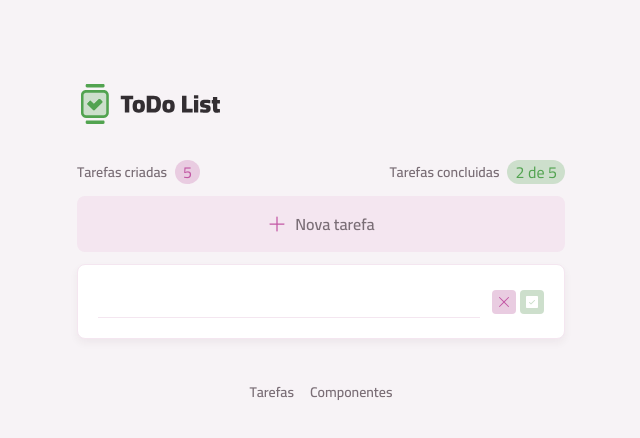
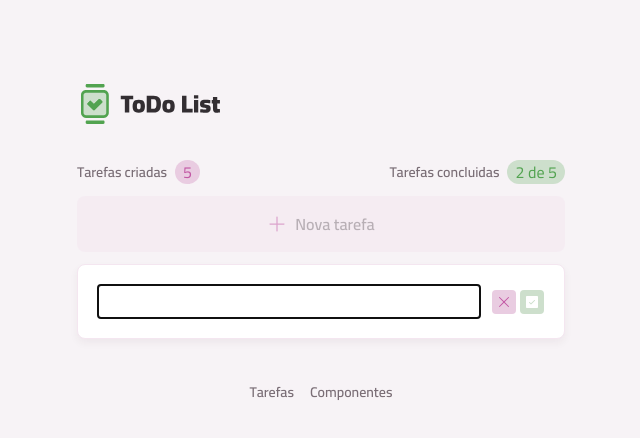
Before and after one commit to juniorbonini/todo-list, a React (Vite) app: page / in a window 1280 px wide. Both pictures are taken after a click on the button "Nova tarefa". Shown: the top 438 px of the page, without its empty margins (319-959 px from the left). Built offline with nearby package versions, Linux system fonts and the light colour scheme.

Commit message:
Aplicando regas de negócio - Atualizando tarefa

```diff
--- a/src/core-components/tasks-content.tsx
+++ b/src/core-components/tasks-content.tsx
@@ -18,41 +18,77 @@ import React from "react";
 import Input from "../components/Input";
 import { TaskState, type TaskItem } from "../types/task";
 import { cx } from "class-variance-authority";
+import useTasks from "../hooks/useTasks";
 
 export default function TasksContent({ task }: TaskItem) {
-  const [isEditing, setIsEditing] = React.useState(task.state !== TaskState.Created);
+  const [title, setTitle] = React.useState(task.title || "");
+  const { updateTask } = useTasks();
+  const [isEditing, setIsEditing] = React.useState(
+    task.state !== TaskState.Created,
+  );
 
-  function handleEditiTask() {
+  function handleEditTask() {
     setIsEditing(true);
   }
 
   function handleExitEdit() {
-    setIsEditing(false)
+    setIsEditing(false);
+  }
+
+  function handleChangeTitle(e: React.ChangeEvent<HTMLInputElement>) {
+    setTitle(e.target.value || "");
+  }
+
+  function handleSaveTask(e: React.FormEvent<HTMLFormElement>) {
+    e.preventDefault();
+    updateTask(task.id, { title: title });
+    setIsEditing(false);
   }
 
   return (
-    <Card size="md" className="flex items-center gap-3">
+    <Card size="md">
       {!isEditing ? (
-        <>
-          <CheckBox  value={task?.isCompleted?.toString()} checked={task?.isCompleted} />
-          <Text className={cx("flex-1", {
-            'line-through': task?.isCompleted
-          })}>{task?.title}</Text>
+        <div className="flex items-center gap-3">
+          <CheckBox
+            value={task?.isCompleted?.toString()}
+            checked={task?.isCompleted}
+          />
+          <Text
+            className={cx("flex-1", {
+              "line-through": task?.isCompleted,
+            })}
+          >
+            {task?.title}
+          </Text>
           <div className="flex gap-1">
             <ButtonIcon icon={TrashIcon} variant="terciary" />
-            <ButtonIcon icon={PencilIcon} variant="terciary" onClick={handleEditiTask} />
+            <ButtonIcon
+              icon={PencilIcon}
+              variant="terciary"
+              onClick={handleEditTask}
+            />
           </div>
-        </>
+        </div>
       ) : (
-        <>
-        <Input className="flex-1"/>
+        <form onSubmit={handleSaveTask} className="flex items-center gap-3">
+          <Input
+            value={title}
+            className="flex-1"
+            onChange={handleChangeTitle}
+            required
+            autoFocus
+          />
 
-         <div className="flex gap-1">
-            <ButtonIcon icon={CloseIcon} variant="secundary" onClick={handleExitEdit} />
-            <ButtonIcon icon={CheckIcon} variant="primary" />
+          <div className="flex gap-1">
+            <ButtonIcon
+              type="button"
+              icon={CloseIcon}
+              variant="secundary"
+              onClick={handleExitEdit}
+            />
+            <ButtonIcon type="submit" icon={CheckIcon} variant="primary" />
           </div>
-
-        </>
+        </form>
       )}
     </Card>
   );
--- a/src/core-components/tasks-list-content.tsx
+++ b/src/core-components/tasks-list-content.tsx
@@ -4,6 +4,7 @@ import Button from "../components/Button";
 import PlusIcon from "../assets/icons/plus.svg?react";
 import TasksContent from "./tasks-content";
 import useTasks from "../hooks/useTasks";
+import { TaskState } from "../types/task";
 
 export default function TasksListContent() {
   const { tasks, prepareTasks } = useTasks();
@@ -14,12 +15,17 @@ export default function TasksListContent() {
 
   return (
     <>
-      <Button icon={PlusIcon} className="w-full" onClick={handleNewTask}>
+      <Button
+        icon={PlusIcon}
+        className="w-full"
+        onClick={handleNewTask}
+        disabled={tasks.some((task) => task.state === TaskState.Creating)}
+      >
         Nova tarefa
       </Button>
       <section className="space-y-2">
         {tasks.map((task) => (
-          <TasksContent key={task.id} task={tasks} />
+          <TasksContent key={task.id} task={task} />
         ))}
       </section>
     </>
--- a/src/hooks/useTasks.ts
+++ b/src/hooks/useTasks.ts
@@ -15,10 +15,21 @@ export default function useTasks() {
     ]);
   }
 
+  function updateTask(id: string, payload: { title: Task["title"] }) {
+    setTasks(
+      tasks.map((task) =>
+        task.id === id
+          ? { ...task, state: TaskState.Created, ...payload }
+          : task,
+      ),
+    );
+  }
+
   return {
     tasks,
     tasksCount: tasks.length,
     completedTasksCount: tasks.filter((task) => task.isCompleted).length,
     prepareTasks,
+    updateTask,
   };
 }
```
